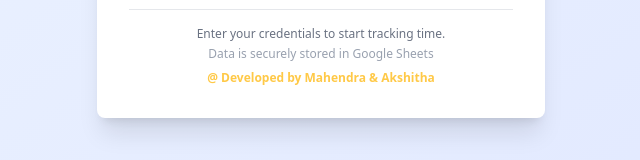
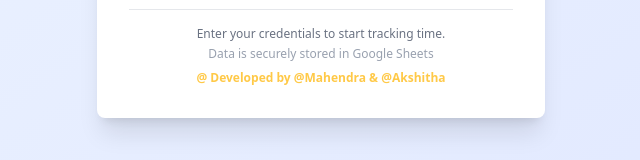
Before and after one commit to Mahendra029/workzen, a React (Vite) app: page / in a window 1280 px wide. Shown: the part 513-673 px from the top of the page, without its empty margins (319-959 px from the left). Built offline with nearby package versions, Linux system fonts and the light colour scheme.

Commit message:
Add @ symbol in developed by section

```diff
--- a/src/components/TimeTracker.jsx
+++ b/src/components/TimeTracker.jsx
@@ -291,7 +291,7 @@ const TimeTracker = () => {
             Data is securely stored in Google Sheets
           </p>
            <p className="mt-2 text-xs font-bold text-center" style={{ color: '#ffc947' }}>
-            @ Developed by Mahendra &amp; Akshitha
+            @ Developed by @Mahendra &amp; @Akshitha
           </p>
         </div>
       </div>
```
